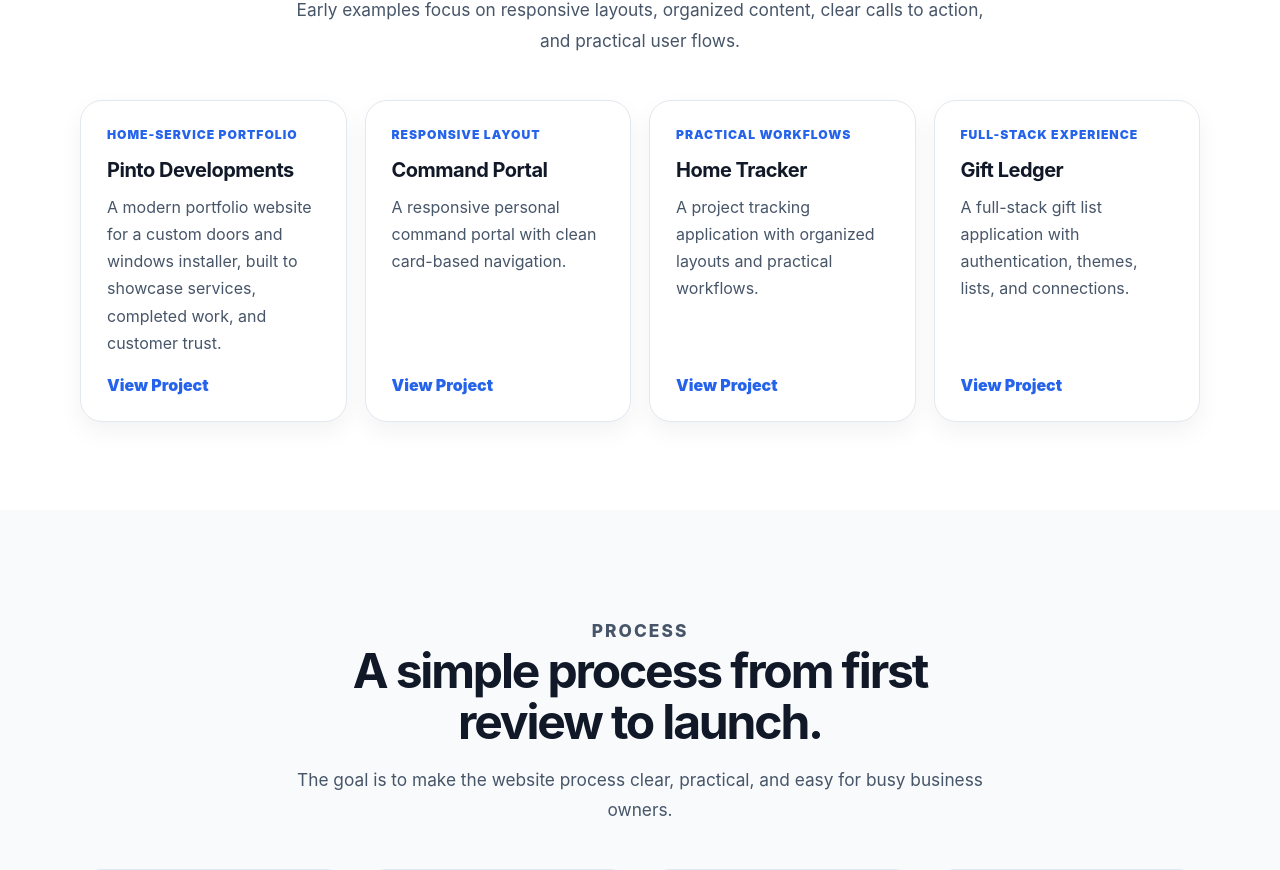
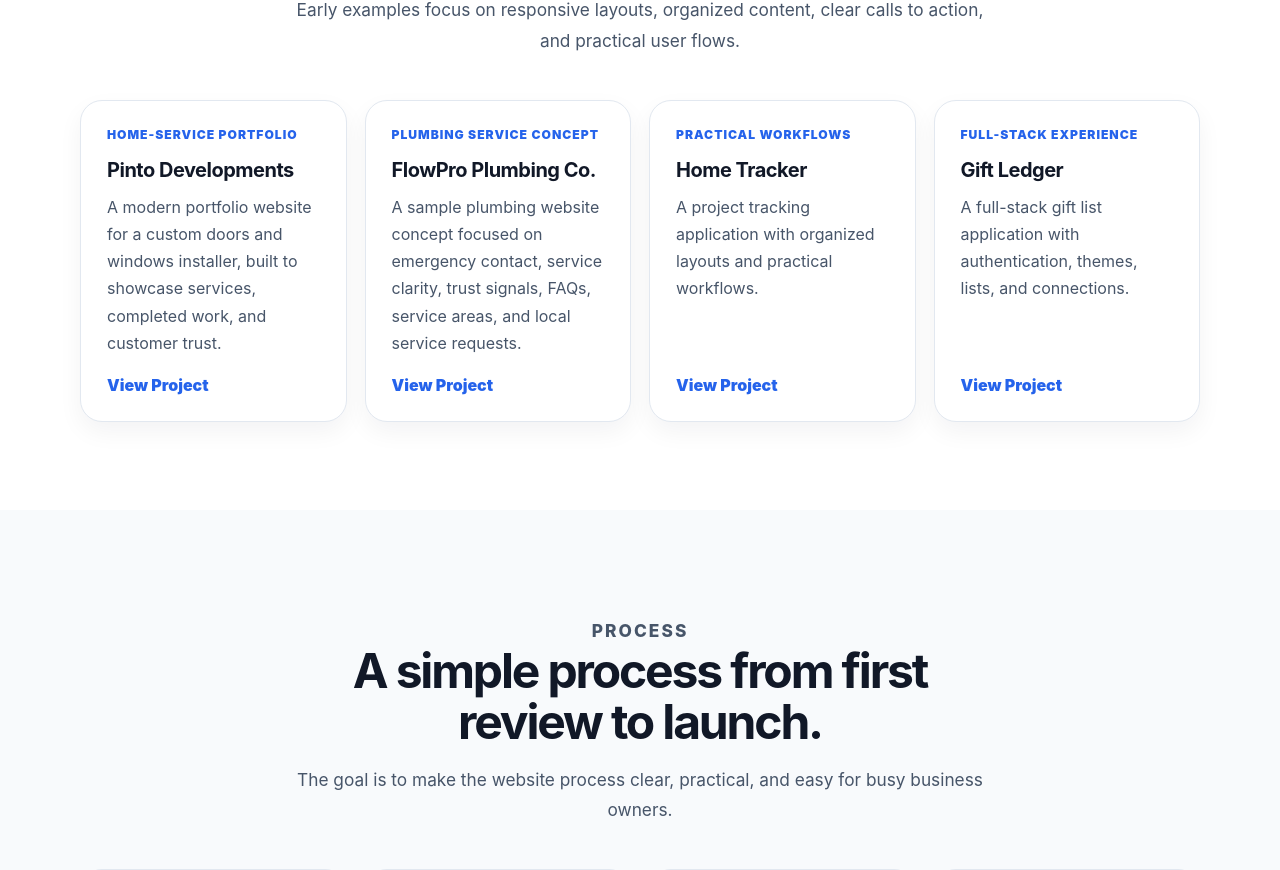
Before and after one commit to acurunner79/jls-web-studio, a React (Vite) app: page / in a window 1280 px wide. Shown: the part 3155-4025 px from the top of the page. Built offline with nearby package versions, Linux system fonts and the light colour scheme.

Commit message:
Added plumbing sample site data

```diff
--- a/src/components/Work.jsx
+++ b/src/components/Work.jsx
@@ -12,10 +12,10 @@ const Work = () => {
       link: 'https://pinto-dev.netlify.app'
     },
     {
-      title: 'Command Portal',
-      tag: 'Responsive Layout',
-      text: 'A responsive personal command portal with clean card-based navigation.',
-      link: 'https://pinto-dev.netlify.app'
+      title: 'FlowPro Plumbing Co.',
+      tag: 'Plumbing Service Concept',
+      text: 'A sample plumbing website concept focused on emergency contact, service clarity, trust signals, FAQs, service areas, and local service requests.',
+      link: 'https://flo-pro.netlify.app',
     },
     {
       title: 'Home Tracker',
```
